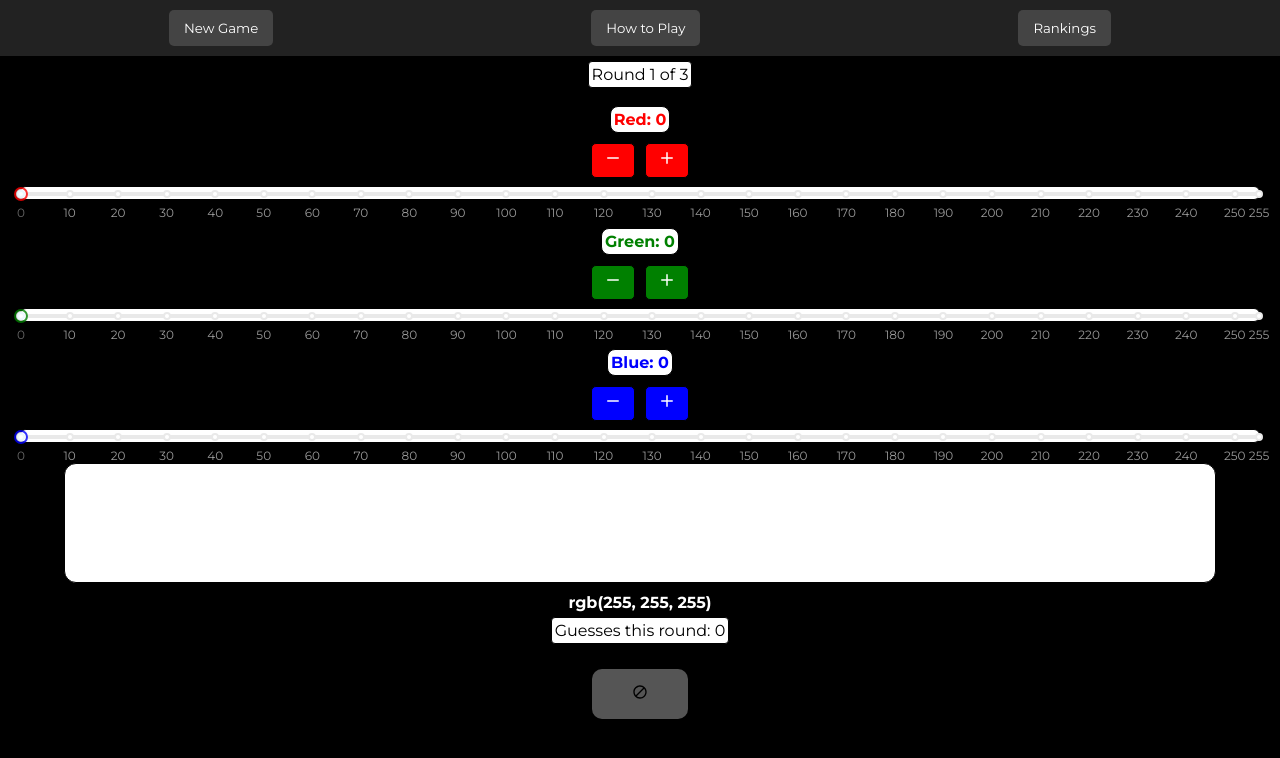
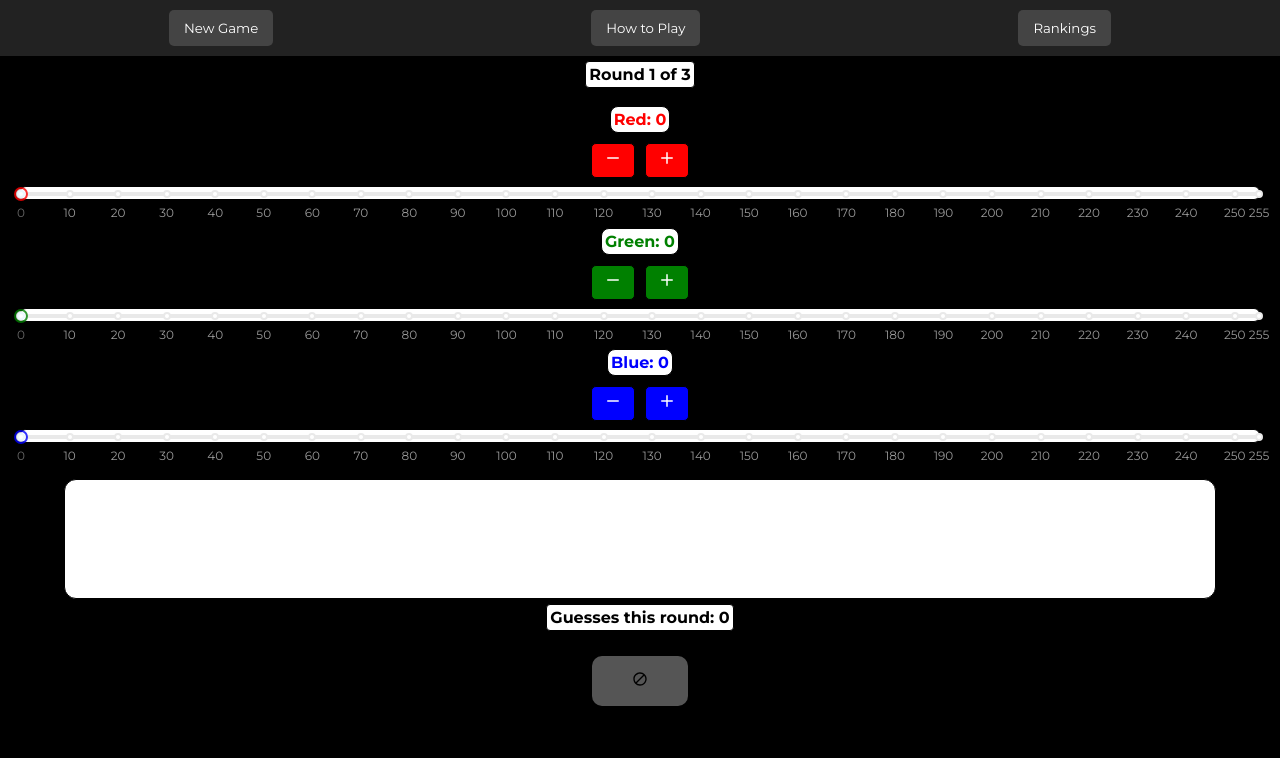
Before and after one commit to t0rbenC0rtes/RGBv3, a React (Vite) app: page / in a window 1280 px wide. Shown: the top 758 px of the page. Built offline with nearby package versions, Linux system fonts and the light colour scheme.

Commit message:
refactor GuessZone component for improved readability and enhance styles with bold font

```diff
--- a/src/components/GuessZone.jsx
+++ b/src/components/GuessZone.jsx
@@ -1,16 +1,20 @@
 import React from "react";
 
-const GuessZone = ({ guessedColor, lockedSliders = { r: false, g: false, b: false } }) => {
+const GuessZone = ({
+  guessedColor,
+  lockedSliders = { r: false, g: false, b: false },
+}) => {
   return (
     <div className="guess-zone">
       <div
         className="color-display"
         style={{
-          backgroundColor: `rgb(${guessedColor?.r || 0}, ${guessedColor?.g || 0}, ${guessedColor?.b || 0})`,
+          backgroundColor: `rgb(${guessedColor?.r || 0}, ${
+            guessedColor?.g || 0
+          }, ${guessedColor?.b || 0})`,
           transition: "background-color 0.3s ease",
         }}
       ></div>
-      <p>rgb({guessedColor?.r || 0}, {guessedColor?.g || 0}, {guessedColor?.b || 0})</p>
     </div>
   );
 };
--- a/src/main.scss
+++ b/src/main.scss
@@ -28,6 +28,7 @@
     margin: 5px;
     border-radius: 4px;
     border: 1px solid black;
+    font-weight: 700;
   }
 }
 
--- a/src/styles/_guessZone.scss
+++ b/src/styles/_guessZone.scss
@@ -10,12 +10,6 @@
     border: 1px solid black;
     background-color: white; // Default to white before guessing
     transition: background-color 0.3s ease;
-  }
-
-  p {
-    margin-top: 10px;
-    font-size: 16px;
-    font-weight: bold;
-    color: #fff;
+    margin-top: 1rem;
   }
 }
```
